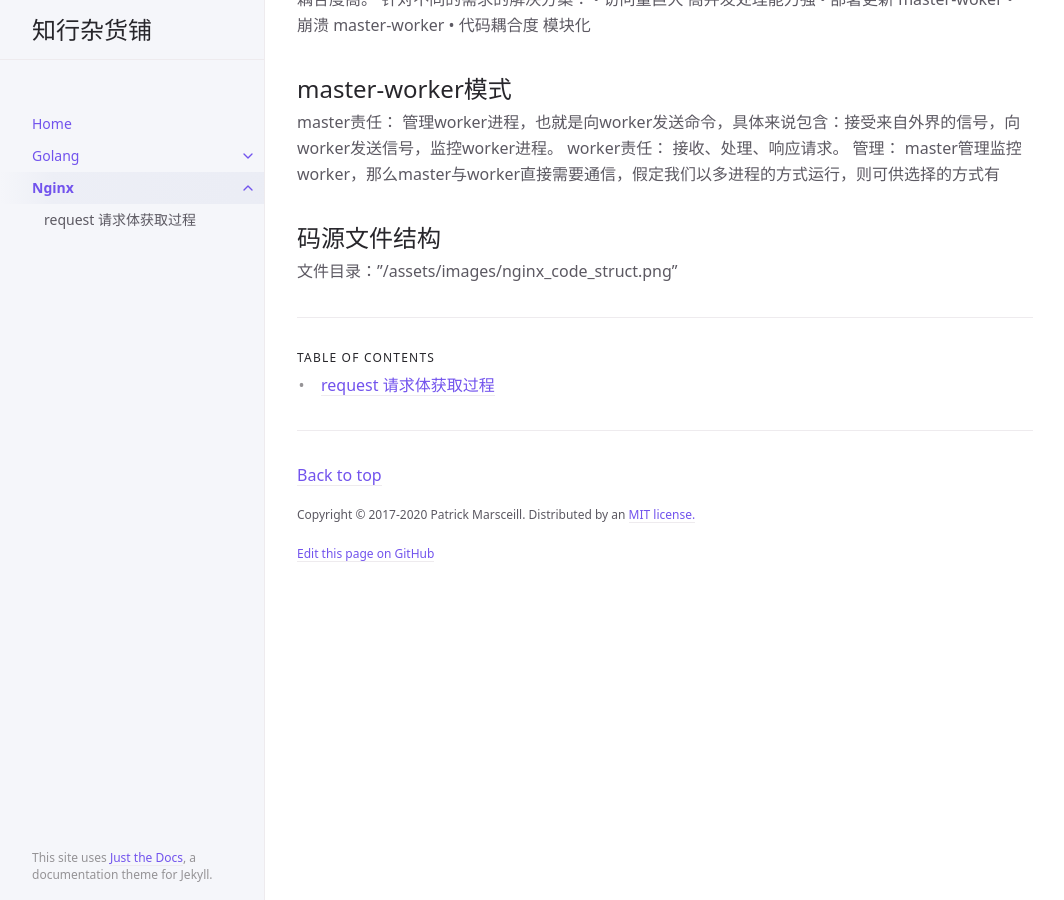
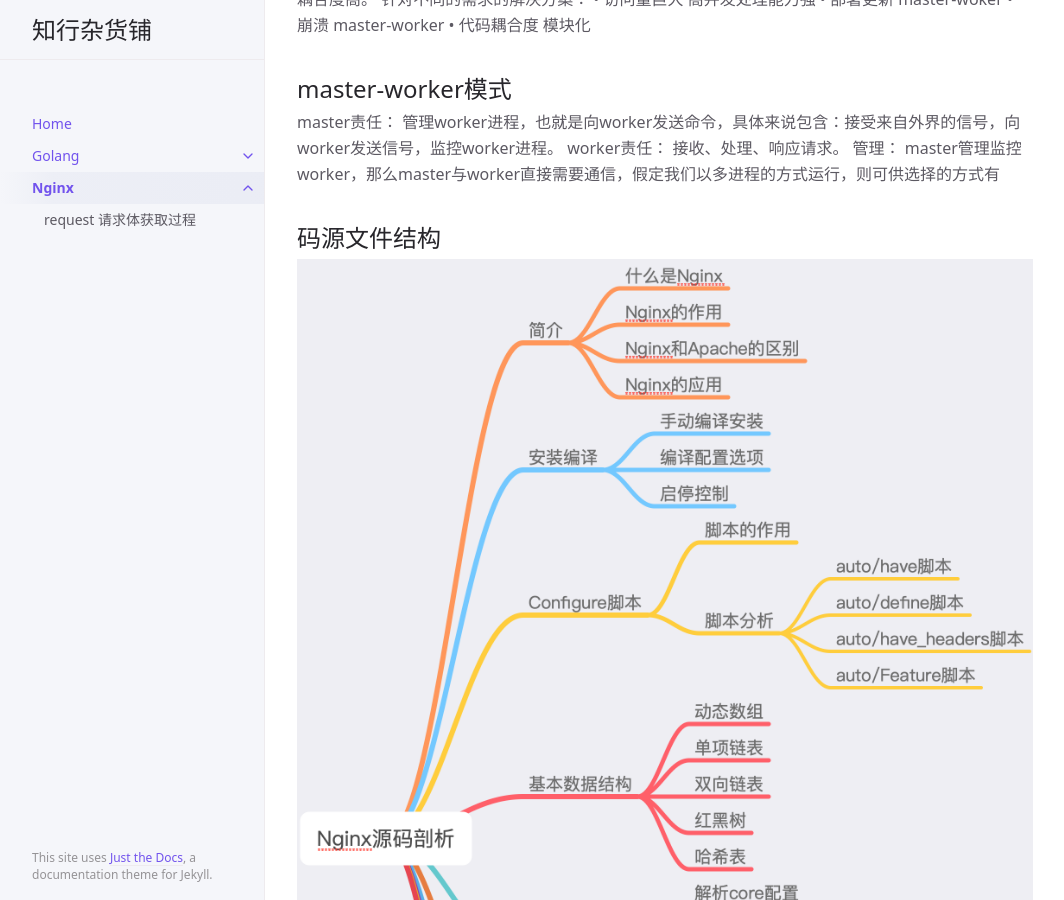
Before and after one commit to Jooeeee/jooeeee.github.io, a Jekyll site: the page built from docs/docs/nginx/nginx.md, in a window 1280 px wide and 900 px high, scrolled down 320 px. Shown: the whole window, without its empty margins (107-1171 px from the left). Built offline with Jekyll 4.4.1, drawn with Linux system fonts in a browser that asks for light colours.

Commit message:
nginx 目录结构.

```diff
--- a/docs/docs/nginx/nginx.md
+++ b/docs/docs/nginx/nginx.md
@@ -35,4 +35,4 @@ worker责任：
 master管理监控worker，那么master与worker直接需要通信，假定我们以多进程的方式运行，则可供选择的方式有
 
 ## 码源文件结构
-文件目录："/assets/images/nginx_code_struct.png"
+![文件目录](/assets/images/nginx_code_struct.png)
```
